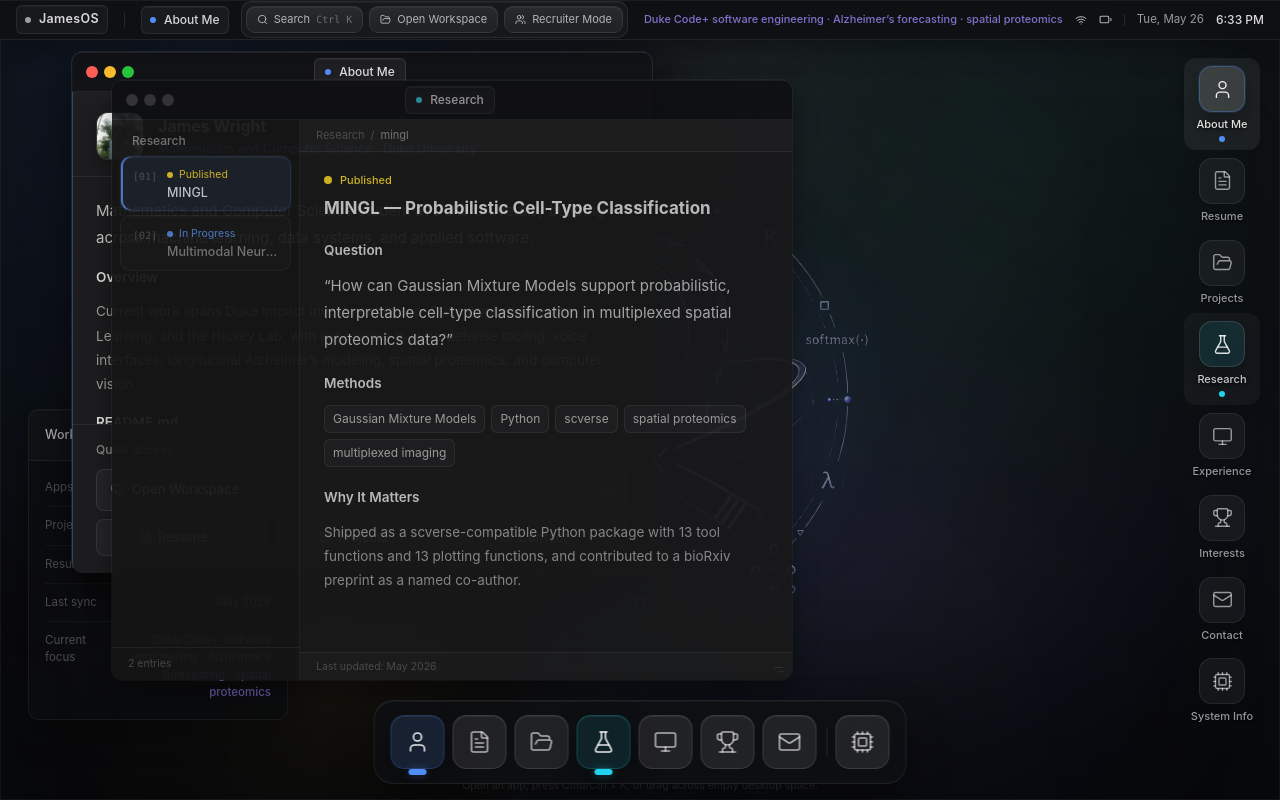
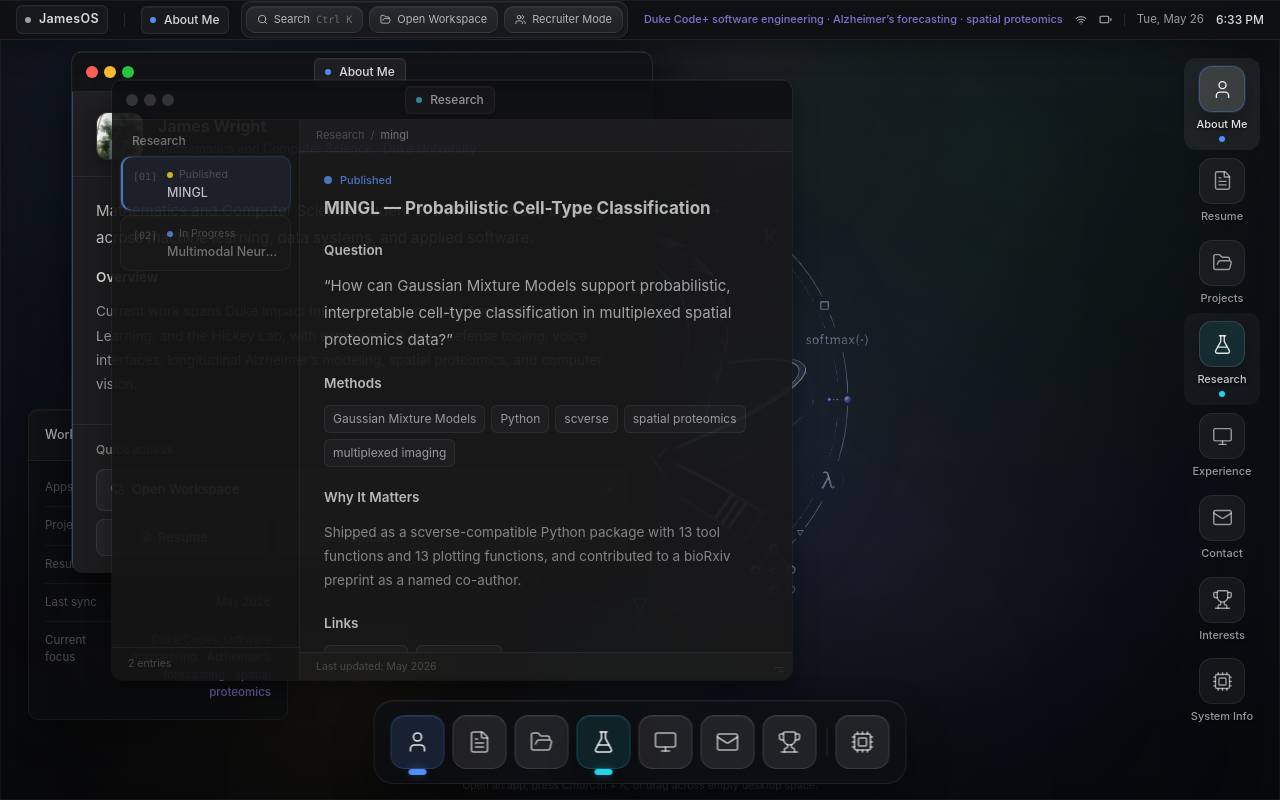
Before and after one commit to jwrightd/website, a Next.js app: page / in a window 1280 px wide. Both pictures are taken after a click on the button "Research". Built offline with nearby package versions, Linux system fonts and the light colour scheme.

Commit message:
Refine research links and app navigation

```diff
--- a/src/components/apps/AboutApp.tsx
+++ b/src/components/apps/AboutApp.tsx
@@ -2,9 +2,9 @@
 
 import Image from 'next/image';
 import { ArrowRight, FileText, FolderOpen, Mail, MonitorSmartphone } from 'lucide-react';
-import { JAMES_OS_README, PROFILE } from '@/data/profile';
+import { PROFILE } from '@/data/profile';
 import type { AppId } from '@/types';
-import { BodyText, LeadText, SectionBlock, SurfacePanel, TagList } from './shared/AppContent';
+import { BodyText, LeadText, SectionBlock } from './shared/AppContent';
 
 interface AboutAppProps {
   onOpen: (id: AppId) => void;
@@ -55,16 +55,6 @@ export default function AboutApp({ onOpen, onOpenWorkspace }: AboutAppProps) {
 
         <SectionBlock title="Overview">
           <BodyText>{PROFILE.aboutSecondary}</BodyText>
-        </SectionBlock>
-
-        <SectionBlock title={JAMES_OS_README.label} description="This site is itself a small interactive portfolio system.">
-          <SurfacePanel>
-            <div className="flex flex-col gap-3">
-              <BodyText>{JAMES_OS_README.summary}</BodyText>
-              <BodyText>{JAMES_OS_README.description}</BodyText>
-              <TagList items={JAMES_OS_README.stack} />
-            </div>
-          </SurfacePanel>
         </SectionBlock>
       </div>
 
--- a/src/components/apps/InterestsApp.tsx
+++ b/src/components/apps/InterestsApp.tsx
@@ -5,6 +5,8 @@ import { ArrowUpRight, Trophy } from 'lucide-react';
 import { PERSONAL_INTERESTS } from '@/data/interests';
 import type { PersonalInterest } from '@/types';
 import { BodyText, BulletList, LeadText, MetaGrid, MetaTile, SectionBlock } from './shared/AppContent';
+
+const INTERESTS_ACCENT = '#f59e0b';
 
 export default function InterestsApp() {
   const [selectedId, setSelectedId] = useState(PERSONAL_INTERESTS[0].id);
@@ -35,12 +37,12 @@ export default function InterestsApp() {
                 background: isSelected ? 'rgba(245,158,11,0.1)' : undefined,
                 borderColor: isSelected ? 'rgba(245,158,11,0.18)' : undefined,
                 boxShadow: isSelected
-                  ? `inset 2px 0 0 ${item.accent}, inset 0 1px 0 rgba(255,255,255,0.035), 0 0 0 1px rgba(255,255,255,0.02)`
+                  ? `inset 2px 0 0 ${INTERESTS_ACCENT}, inset 0 1px 0 rgba(255,255,255,0.035), 0 0 0 1px rgba(255,255,255,0.02)`
                   : undefined,
               }}
             >
               <div className="flex items-center gap-2">
-                <span className="h-1.5 w-1.5 rounded-full" style={{ background: item.accent }} />
+                <span className="h-1.5 w-1.5 rounded-full" style={{ background: INTERESTS_ACCENT }} />
                 <p
                   className="text-[13px] font-medium"
                   style={{ color: isSelected ? 'rgba(255,255,255,0.88)' : 'rgba(255,255,255,0.62)' }}
@@ -109,7 +111,7 @@ function InterestDetail({ interest }: { interest: PersonalInterest }) {
                 borderColor: 'rgba(245,158,11,0.18)',
               }}
             >
-              <Trophy size={17} style={{ color: interest.accent }} />
+              <Trophy size={17} style={{ color: INTERESTS_ACCENT }} />
             </div>
             <div>
               <h2 className="text-[20px] font-semibold" style={{ color: 'var(--os-text)' }}>
@@ -129,7 +131,7 @@ function InterestDetail({ interest }: { interest: PersonalInterest }) {
 
         <MetaGrid>
           <MetaTile label="Category" value={interest.category} />
-          <MetaTile label="Status" value={interest.status} accent={interest.accent} />
+          <MetaTile label="Status" value={interest.status} accent={INTERESTS_ACCENT} />
         </MetaGrid>
 
         <SectionBlock title="Overview">
@@ -137,7 +139,7 @@ function InterestDetail({ interest }: { interest: PersonalInterest }) {
         </SectionBlock>
 
         <SectionBlock title="Recognition">
-          <BulletList items={interest.recognition} accent={interest.accent} />
+          <BulletList items={interest.recognition} accent={INTERESTS_ACCENT} />
         </SectionBlock>
 
         {interest.notes && interest.notes.length > 0 && (
--- a/src/components/apps/ResearchApp.tsx
+++ b/src/components/apps/ResearchApp.tsx
@@ -1,10 +1,13 @@
 'use client';
 
 import { useState } from 'react';
+import { ExternalLink, GitBranch, Link2 } from 'lucide-react';
 import { PROFILE } from '@/data/profile';
 import { RESEARCH } from '@/data/research';
-import type { ResearchItem } from '@/types';
+import type { ProjectLink, ResearchItem } from '@/types';
 import { BodyText, LeadText, SectionBlock, TagList } from './shared/AppContent';
+
+const RESEARCH_ACCENT = '#4f8ef7';
 
 const STATUS_COLOR: Record<string, string> = {
   Ongoing:       '#32d74b',
@@ -52,7 +55,7 @@ export default function ResearchApp() {
               <div className="min-w-0">
                 <div className="mb-0.5 flex items-center gap-1.5">
                   <div className="w-1.5 h-1.5 rounded-full shrink-0" style={{ background: dot }} />
-                  <span className="text-[10.5px]" style={{ color: dot }}>{item.status}</span>
+                  <span className="text-[10.5px]" style={{ color: 'var(--os-text-3)' }}>{item.status}</span>
                 </div>
                 <p
                   className="text-[12.5px] font-medium leading-tight truncate"
@@ -99,13 +102,12 @@ export default function ResearchApp() {
 }
 
 function EntryDetail({ item }: { item: ResearchItem }) {
-  const dot = STATUS_COLOR[item.status] ?? '#94a3b8';
   return (
     <div className="flex-1 overflow-auto px-6 py-5 flex flex-col gap-5">
       <div>
         <div className="flex items-center gap-2 mb-2">
-          <div className="w-2 h-2 rounded-full" style={{ background: dot }} />
-          <span className="text-[11px] font-medium" style={{ color: dot }}>{item.status}</span>
+          <div className="w-2 h-2 rounded-full" style={{ background: RESEARCH_ACCENT }} />
+          <span className="text-[11px] font-medium" style={{ color: RESEARCH_ACCENT }}>{item.status}</span>
         </div>
         <h2 className="text-[17px] font-bold leading-snug" style={{ color: 'var(--os-text)' }}>
           {item.title}
@@ -123,6 +125,37 @@ function EntryDetail({ item }: { item: ResearchItem }) {
       <SectionBlock title="Why It Matters">
         <BodyText>{item.impact}</BodyText>
       </SectionBlock>
+
+      {item.links && item.links.length > 0 ? (
+        <SectionBlock title="Links">
+          <div className="flex flex-wrap gap-2">
+            {item.links.map((link) => (
+              <ResearchLinkButton key={`${item.id}-${link.label}`} link={link} />
+            ))}
+          </div>
+        </SectionBlock>
+      ) : null}
     </div>
   );
 }
+
+function ResearchLinkButton({ link }: { link: ProjectLink }) {
+  const Icon = link.kind === 'github' ? GitBranch : link.kind === 'live' ? Link2 : ExternalLink;
+
+  return (
+    <a
+      href={link.href}
+      target="_blank"
+      rel="noopener noreferrer"
+      className="inline-flex items-center gap-1.5 rounded-md border px-3 py-1.5 text-[12px] font-medium transition-colors hover:bg-white/6"
+      style={{
+        borderColor: 'rgba(255,255,255,0.09)',
+        background: 'rgba(255,255,255,0.03)',
+        color: 'rgba(255,255,255,0.68)',
+      }}
+    >
+      <Icon size={12} />
+      {link.label}
+    </a>
+  );
+}
--- a/src/data/apps.ts
+++ b/src/data/apps.ts
@@ -42,20 +42,20 @@ export const APPS: AppConfig[] = [
     defaultPosition: { x: 96, y: 52 },
   },
   {
+    id: 'contact',
+    label: 'Contact',
+    iconName: 'Mail',
+    minSize: { width: 420, height: 260 },
+    defaultSize: { width: 580, height: 420 },
+    defaultPosition: { x: 130, y: 68 },
+  },
+  {
     id: 'interests',
     label: 'Interests',
     iconName: 'Trophy',
     minSize: { width: 480, height: 320 },
     defaultSize: { width: 660, height: 520 },
     defaultPosition: { x: 118, y: 72 },
-  },
-  {
-    id: 'contact',
-    label: 'Contact',
-    iconName: 'Mail',
-    minSize: { width: 420, height: 260 },
-    defaultSize: { width: 580, height: 420 },
-    defaultPosition: { x: 130, y: 68 },
   },
   {
     id: 'sysinfo',
--- a/src/data/research.ts
+++ b/src/data/research.ts
@@ -10,6 +10,10 @@ export const RESEARCH: ResearchItem[] = [
     status: 'Published',
     impact:
       'Shipped as a scverse-compatible Python package with 13 tool functions and 13 plotting functions, and contributed to a bioRxiv preprint as a named co-author.',
+    links: [
+      { label: 'GitHub', href: 'https://github.com/HickeyLab/Mingl', kind: 'github' },
+      { label: 'bioRxiv', href: 'https://www.biorxiv.org/content/10.64898/2026.03.24.713296v1', kind: 'paper' },
+    ],
   },
   {
     id: 'adni',
@@ -20,5 +24,6 @@ export const RESEARCH: ResearchItem[] = [
     status: 'In Progress',
     impact:
       'Could improve early detection and staging of Alzheimer\'s by modeling irregular time-series data jointly with neuroimaging biomarkers.',
+    links: [{ label: 'GitHub', href: 'https://github.com/AshCher51/multimodal-ncde', kind: 'github' }],
   },
 ];
--- a/src/types/index.ts
+++ b/src/types/index.ts
@@ -82,6 +82,7 @@ export interface ResearchItem {
   methods: string[];
   status: 'Ongoing' | 'Published' | 'In Progress' | 'Exploratory';
   impact: string;
+  links?: ProjectLink[];
 }
 
 export interface Skill {
```
